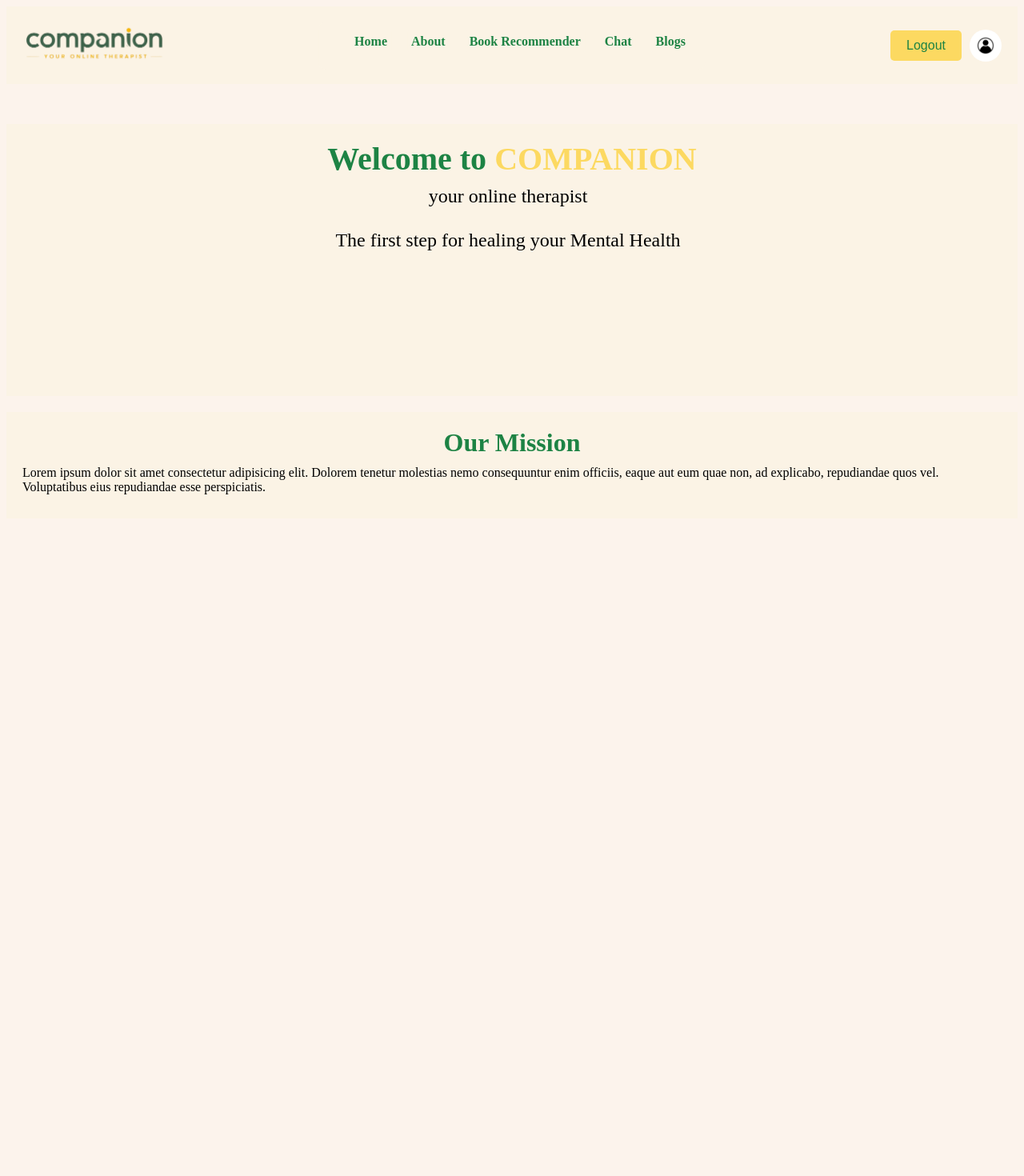
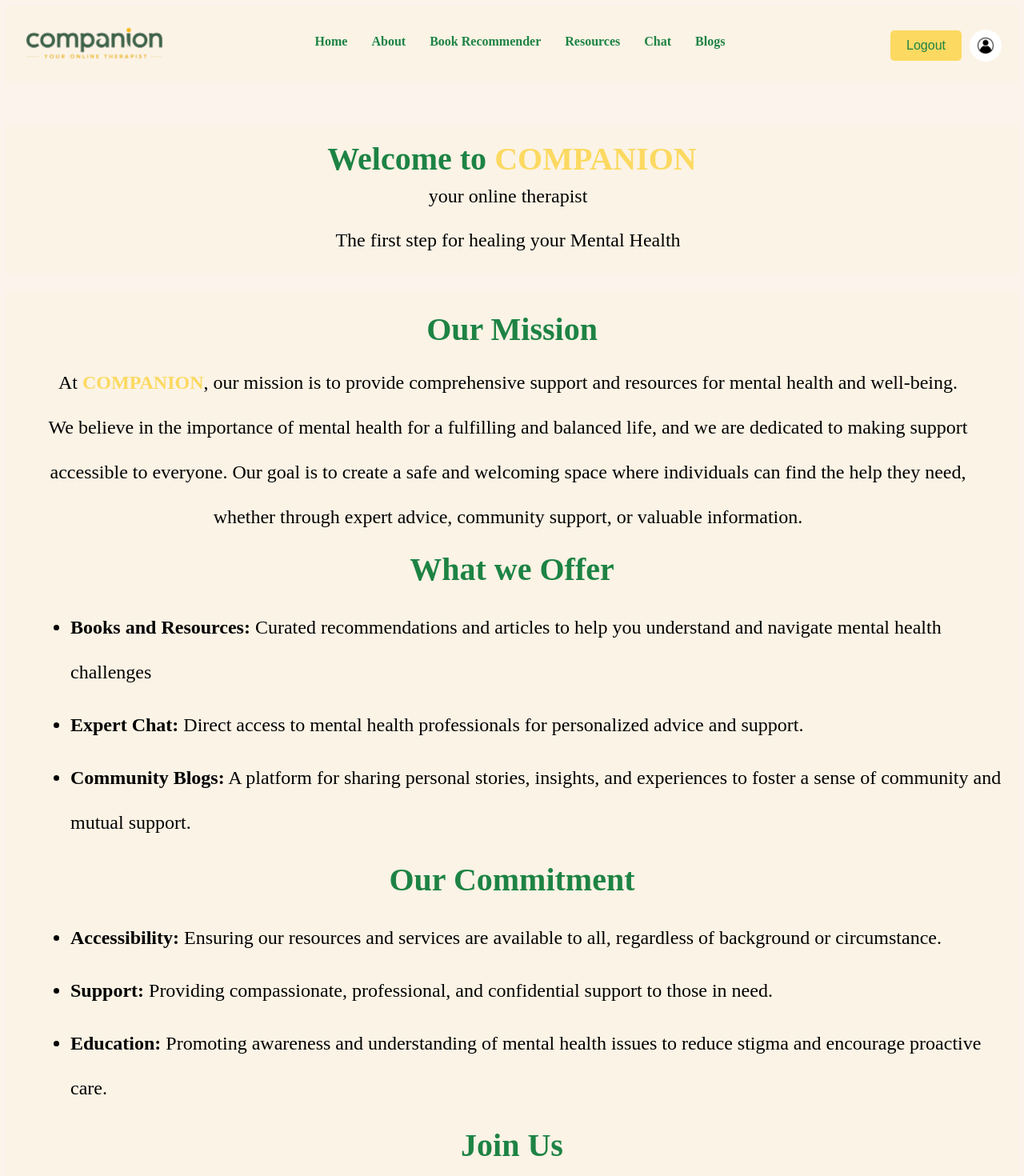
Before and after one commit to sahil-m04/Companion, a React (Vite) app in the folder frontend/: page / in a window 1280 px wide. Shown: the top 1470 px of the page at 80% size. Before the commit the page ends 800 px from the top, so only its background shows below. Built offline with nearby package versions, Linux system fonts and the light colour scheme.

Commit message:
Updated Router in Menu and App

```diff
--- a/frontend/src/App.jsx
+++ b/frontend/src/App.jsx
@@ -4,6 +4,7 @@ import Header from './Header/Header';
 import Home from './Home/Home';
 import About from './About/About';
 import BookRecommender from './Bookrecommender/Bookrecommender';
+import Resources from './Resources/Resources';
 import Chat from './Chat/Chat';
 import Blogs from './Blogs/Blogs';
 import './App.css';
@@ -17,6 +18,7 @@ function App() {
         <Route path="/Home" element={<Home />} />
         <Route path="/About" element={<About />} />
         <Route path="/Bookrecommender" element={<BookRecommender />} />
+        <Route path="/Resources" element={<Resources />} />
         <Route path="/Chat" element={<Chat />} />
         <Route path="/Blogs" element={<Blogs />} />
       </Routes>
--- a/frontend/src/Header/Menu.jsx
+++ b/frontend/src/Header/Menu.jsx
@@ -22,6 +22,11 @@ function Menu() {
                     </NavLink>
                 </li>
                 <li>
+                    <NavLink to="/Resources" className="navbar-link">
+                        Resources
+                    </NavLink>
+                </li>
+                <li>
                     <NavLink to="/Chat" className="navbar-link">
                         Chat
                     </NavLink>
--- a/frontend/src/Home/Home.jsx
+++ b/frontend/src/Home/Home.jsx
@@ -5,7 +5,7 @@ function Home() {
   return (
     <>
       <section id="intro">
-        <h2 id="welcome">Welcome to <span id="cmp">COMPANION</span></h2>
+        <h2 id="welcome">Welcome to <span id='cmp'>COMPANION</span></h2>
         <p>your online therapist</p>
         <br />
         <p>The first step for healing your Mental Health</p>
@@ -13,11 +13,25 @@ function Home() {
       <section id="our-mission">
         <h2 id="mission">Our Mission</h2>
         <p id="para">
-          Lorem ipsum dolor sit amet consectetur adipisicing elit.
-          Dolorem tenetur molestias nemo consequuntur enim officiis,
-          eaque aut eum quae non, ad explicabo, repudiandae quos vel.
-          Voluptatibus eius repudiandae esse perspiciatis.
+          At <span id='cmp1'>COMPANION</span>, our mission is to provide comprehensive support and resources for mental health and well-being. <br />We believe in the importance of mental health for a fulfilling and balanced life, and we are dedicated to making support accessible to everyone. Our goal is to create a safe and welcoming space where individuals can find the help they need, whether through expert advice, community support, or valuable information.
         </p>
+        <h2>What we Offer</h2>
+        <ul>
+          <li><strong>Books and Resources:</strong> Curated recommendations and articles to help you understand and navigate mental health challenges</li>
+          <li><strong>Expert Chat:</strong> Direct access to mental health professionals for personalized advice and support.</li>
+          <li><strong>Community Blogs:</strong> A platform for sharing personal stories, insights, and experiences to foster a sense of community and mutual support.</li>
+        </ul>
+        <h2>Our Commitment</h2>
+      <ul>
+        <li><strong>Accessibility:</strong> Ensuring our resources and services are available to all, regardless of background or circumstance.</li>
+        <li><strong>Support:</strong> Providing compassionate, professional, and confidential support to those in need.</li>
+        <li><strong>Education:</strong> Promoting awareness and understanding of mental health issues to reduce stigma and encourage proactive care.</li>
+      </ul>
+
+      <h2>Join Us</h2>
+      <p>
+        We invite you to explore our resources, connect with experts, and share your own experiences. Together, we can build a stronger, more informed community that values and prioritizes mental health.
+      </p>
       </section>
     </>
   );
--- a/frontend/src/Home/Home.scss
+++ b/frontend/src/Home/Home.scss
@@ -16,7 +16,7 @@ body{
   padding: $padding;
   margin-bottom: 20px;
   text-align: center;
-  height: 300px;
+  height: auto;
 
   #welcome {
     margin: 0 0 10px 0;
@@ -41,16 +41,34 @@ body{
   color: $text-color-green;
   padding: $padding;
   margin-bottom: 20px;
+  text-align: center;
+  line-height: 3.5em;
 
   h2 {
     margin: 0 0 10px 0;
-    font-size: 2em;
+    font-size: 2.5em;
     text-align: center;
   }
 
   p {
-    margin: 0 0 10px 0;
+    margin: 0 10px 10px 0;
+    font-size: 1.5em;
     color: black;
+  }
+  #cmp1{
+    font-weight: bold;
+    color: $yellow-color;
+  }
+  ul {
+    list-style-type: disc;
+    margin-left: 20px;
+
+    li {
+      margin-bottom: 10px;
+      font-size: 1.5em;
+      text-align: left;
+      color: black;
+    }
   }
 }
 
@@ -62,13 +80,23 @@ body{
     #welcome {
       font-size: 1.2em;
     }
+    p{
+      font-size : 1em;
+    }
   }
 
   #our-mission {
     padding: 10px;
+    line-height: 2.5em;
 
     h2 {
       font-size: 1.5em;
     }
+    p{
+      font-size: 1em;
+    }
+    ul li{
+      font-size: 1em;
+    }
   }
 }
```
